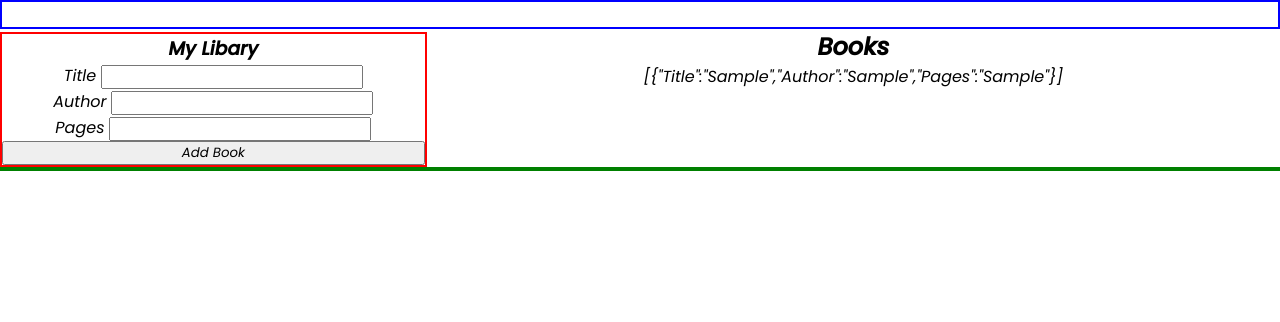
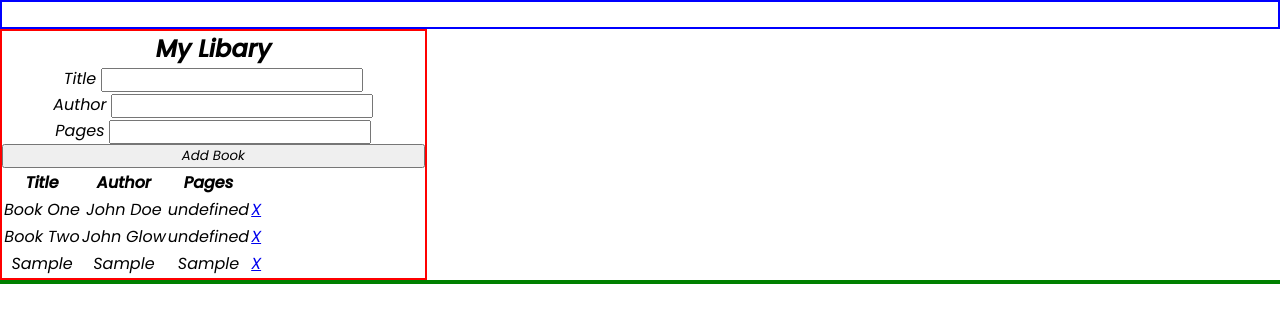
Before and after one commit to LittleCanOpener/MyLibrary, a plain HTML site: page index.html in a window 1280 px wide. Both pictures are taken after typing "Sample", "Sample", "Sample" into the empty fields and a click on the button "Add Book". Drawn offline with Linux system fonts and the light colour scheme.

Commit message:
using classes instead

```diff
--- a/index.html
+++ b/index.html
@@ -25,32 +25,33 @@
         <main>
             <!--Side Navigation & Adding Books-->
             <section class="libary">
-                <aside>
                     <h1>My Libary</h1>
-                    <form id="libaryForm" action="#" method="#">
-                        <div>
-                            <label>Title</label>
-                            <input type="text" id="title" name="title" autocomplete="off" required>
+                    <form id="book-form">
+                        <div class="form-container">
+                            <label for="title">Title</label>
+                            <input type="text" id="title" autocomplete="off" required>
                         </div>
 
-                        <div>
-                            <label>Author</label>
-                            <input type="text" id="author" name="author" autocomplete="off" required>
+                        <div class="form-container">
+                            <label for="author">Author</label>
+                            <input type="text" id="author" autocomplete="off" required>
                         </div>
 
-                        <div>
-                            <label>Pages</label>
-                            <input type="text" id="pages" name="pages" autocomplete="off" required>
+                        <div class="form-container">
+                            <label for="pages">Pages</label>
+                            <input type="text" id="pages" autocomplete="off" required>
                         </div>
-
-                        <button class="submit" value="submit">Add Book</button>
+                        <button class="submit" value="Add Book">Add Book</button>
                     </form>
-                </aside>
-            </section>
-
-            <section>
-                <h2>Books</h2>
-                <div id="output"></div>
+                    <table>
+                        <thead class="table table-heading">
+                            <th>Title</th>
+                            <th>Author</th>
+                            <th>Pages</th>
+                            <th></th>
+                        </thead>
+                        <tbody id="output"></tbody>
+                    </table>
             </section>
         </main>
         <footer>
--- a/script.js
+++ b/script.js
@@ -1,29 +1,74 @@
 /*jshint esversion: 6 */
-let libary = [];
 
-function Book(title, author, pages) {
-    this.Title = title;
-    this.Author = author;
-    this.Pages = pages;
+// Book Class: Represents a Book
+class Book {
+    constructor(title, author, pages){
+        this.title = title;
+        this.author = author;
+        this.pages = pages;
+    }
 }
-function addBook () {
-    // Arry's
-    let a = document.getElementById("title").value;
-    let b = document.getElementById("author").value;
-    let c = document.getElementById("pages").value;
-    // Saving Values
-    libary.push(new Book(a, b, c));
-    localStorage.setItem('MyLibary', JSON.stringify(libary));
-    const output = document.getElementById("output");
-    const div = document.createElement("div");
-    output.appendChild(div);
-    div.setAttribute("id", "container");
-    document.querySelector("form").reset();
-    output.innerHTML = localStorage.getItem('MyLibary')
+// UI Class: Handle UI Tasks
+class UI {
+    static displayBooks(){
+        const StoredBooks = [
+            {
+                title:'Book One',
+                author:'John Doe',
+                Pages:'140'
+            },
+            {
+                title:'Book Two',
+                author:'John Glow',
+                Pages:'1650'
+            }
+        ]
+        // Get from local storage
+
+        // setting books to arry
+        const books = StoredBooks;
+        books.forEach((book) => UI.addBookToList(book));
+    }
+    static addBookToList(book) {
+        const output = document.querySelector("#output");
+        const row = document.createElement("tr");
+
+        row.innerHTML = `
+        <td>${book.title}</td>
+        <td>${book.author}</td>
+        <td>${book.pages}</td>
+        <td><a href="#" class="delete"</a>X</td>
+        `;
+        output.appendChild(row)
+    }
+    static clearFields() {
+        document.querySelector("#title").value= '';
+        document.querySelector("#author").value= '';
+        document.querySelector("#pages").value= '';
+    }
 }
 
-// Main Event
-document.addEventListener("submit", (ev) => {
-    ev.preventDefault();
-    addBook();
+// Store Class: Handles Storage
+
+
+// Events Display Books
+document.addEventListener('DOMContentLoaded', UI.displayBooks);
+
+// Event Add a Book
+document.querySelector('#book-form').addEventListener('submit', (e) => {
+
+    e.preventDefault();
+    // Get Values
+    const title = document.querySelector('#title').value;
+    const author = document.querySelector('#author').value;
+    const pages = document.querySelector('#pages').value;
+
+    // Instatiate Book
+    const book = new Book(title, author,pages)
+    // Adding Book To UI
+    UI.addBookToList(book);
+    UI.clearFields();
+    console.log(book)
+
 });
+// Event Remove a Book
```
